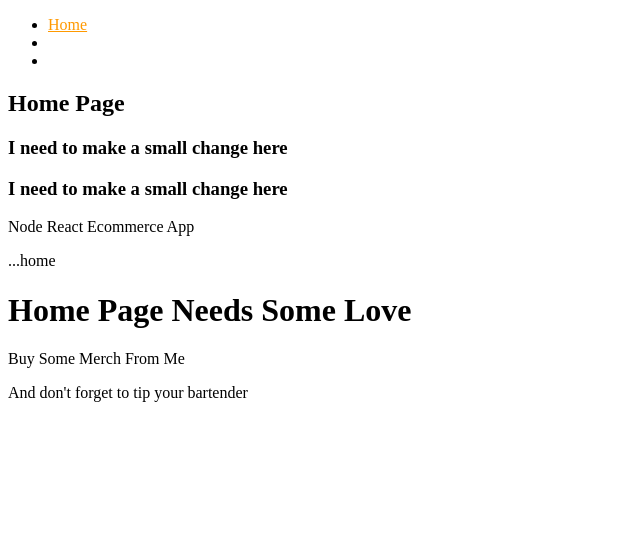
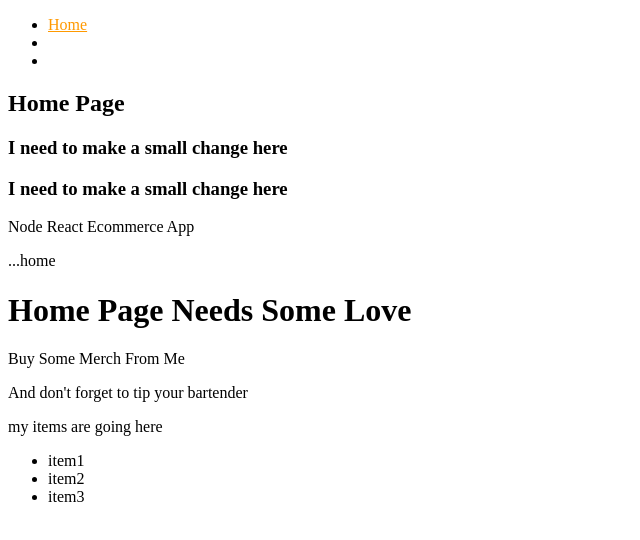
Before and after one commit to jlundgren77/e-MERN, a React (Create React App) app in the folder client/: page / in a window 1280 px wide. Shown: the top 540 px of the page, without its empty margins (0-640 px from the left). Built offline with nearby package versions, Linux system fonts and the light colour scheme; the HTML template or start-up script is replaced by a standard one.

Commit message:
adds items to purchase

```diff
--- a/client/src/core/Home.js
+++ b/client/src/core/Home.js
@@ -6,6 +6,14 @@ const Home = () => (
     <h1>Home Page Needs Some Love</h1>
     <p>Buy Some Merch From Me</p>
     <p>And don't forget to tip your bartender</p>
+    <div>
+      my items are going here
+      <ul>
+        <li>item1</li>
+        <li>item2</li>
+        <li>item3</li>
+      </ul>
+    </div>
   </Layout>
 );
 export default Home;
```
